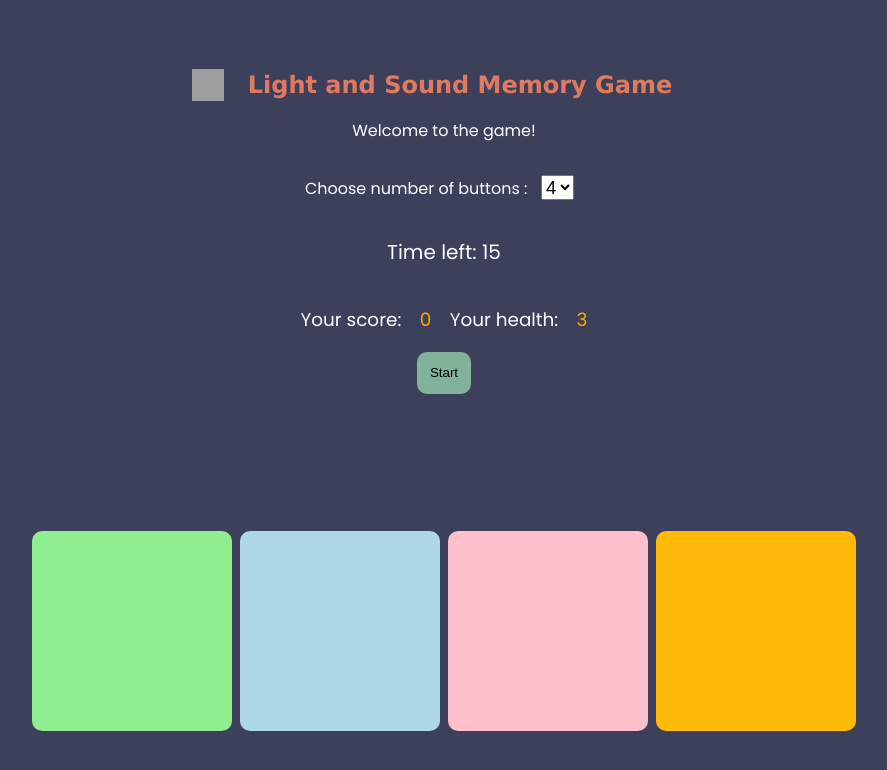
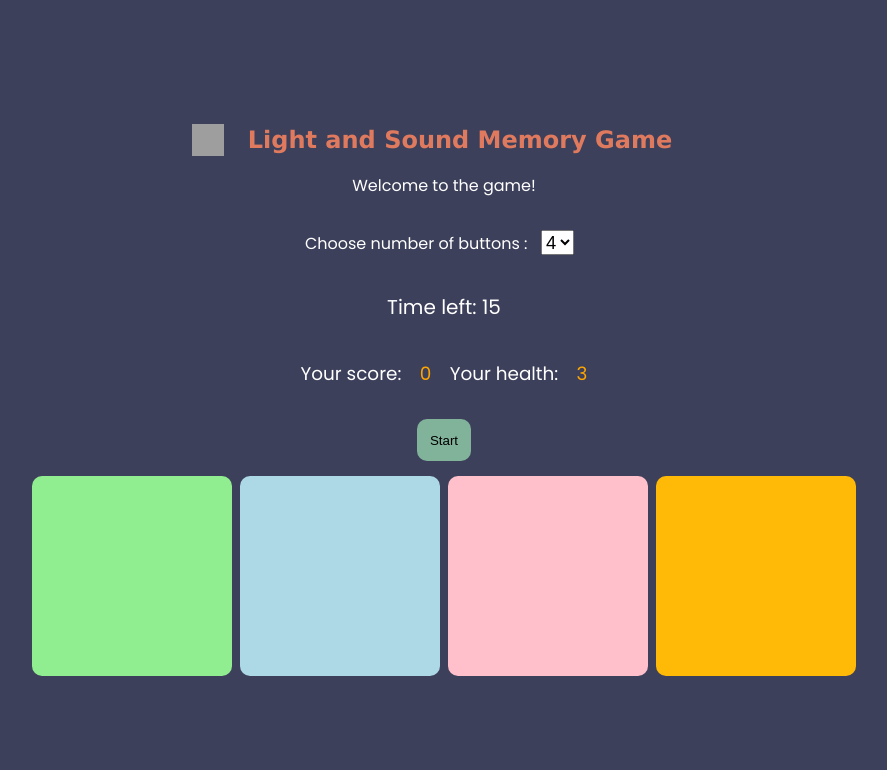
Before and after one commit to anhduy1202/SITE-Program-Prework, a plain HTML site: page index.html in a window 1280 px wide. Shown: the whole page, without its empty margins (196-1083 px from the left). Drawn offline with Linux system fonts and the light colour scheme; grey boxes are pictures that could not be loaded.

Commit message:
🥥🏆 Updated with Glitch

```diff
--- a/style.css
+++ b/style.css
@@ -71,6 +71,7 @@ video {
   background-color: var(--bg-color);
   display:flex;
   overflow-y:scroll;
+  flex-direction: column;
   justify-content:center;
   align-items: center;
   flex-wrap:wrap;
@@ -104,7 +105,7 @@ h1 {
 button {
   cursor:pointer;
   padding: 1em;
-  margin: 0;
+  margin: 1em 0;
   text-decoration: none;
   border: none;
   border-radius: var(--border-rounded-md);
```
